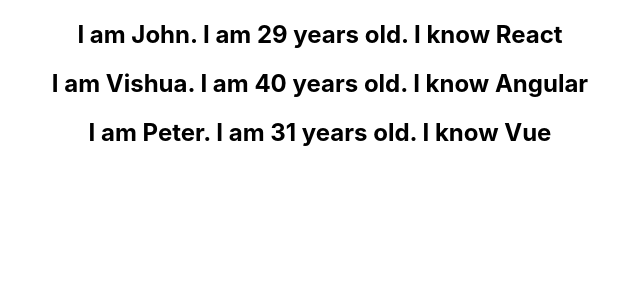
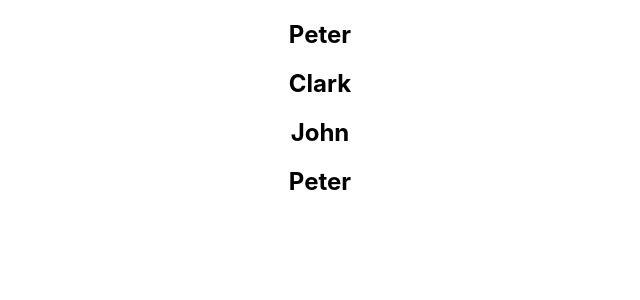
Before and after one commit to Mhdez221993/react-playground, a React (Create React App) app: page / in a window 1280 px wide. Shown: the top 300 px of the page, without its empty margins (320-960 px from the left). Built offline with nearby package versions, Linux system fonts and the light colour scheme.

Commit message:
The problem of useing key on list

```diff
--- a/src/components/NameList.js
+++ b/src/components/NameList.js
@@ -1,4 +1,3 @@
-import Person from './Person';
 import React from 'react';
 
 const NameList = () => {
@@ -23,12 +22,14 @@
     }
   ]
 
-  const personList = persons.map(person => <Person person={person} key={person.id} />)
+  const names = ['Peter', 'Clark', 'John', 'Peter']
+
+  const nameList = names.map((name, i) => <h2 key={i}>{name}</h2>)
 
   return (
     <div>
       {
-        personList
+        nameList
       }
     </div>
   );
```
